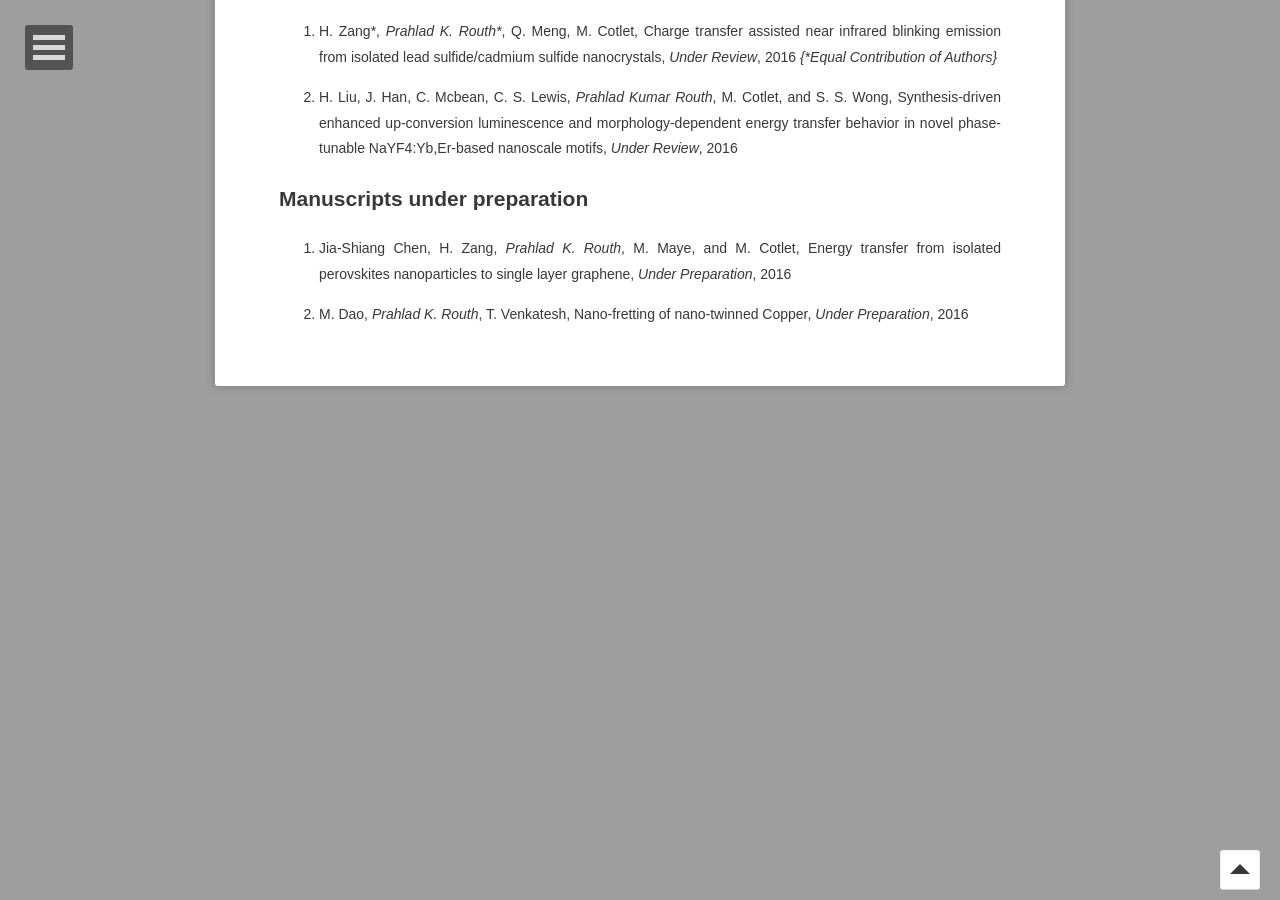
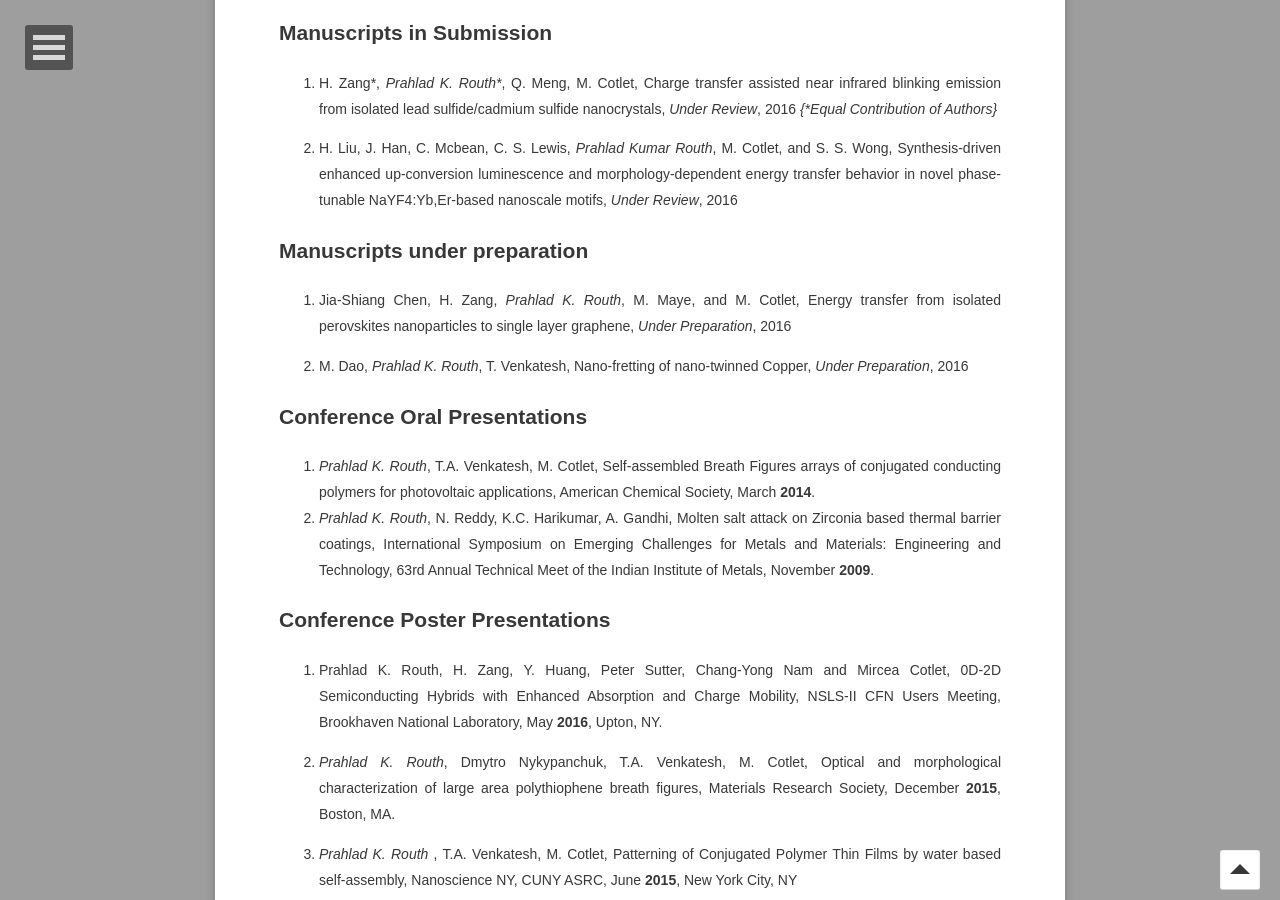
Before and after one commit to vigyan16/vigyan16.github.io, a Jekyll site: the page built from publications/index.md, in a window 1280 px wide and 900 px high, scrolled down 703 px. Built offline with Jekyll 4.4.1, drawn with Linux system fonts in a browser that asks for light colours; some web fonts are replaced; some of the changed text lies outside the part shown.

Commit message:
Publications updated

```diff
--- a/publications/index.md
+++ b/publications/index.md
@@ -6,9 +6,9 @@
 
 ## Peer-Reviewed Publications
 
-1. H. Zang\*, _Prahlad K. Routh\*_, Y. Huang\*, J.S. Chen, E. Sutter, P. Sutter and M. Cotlet, [**ACS Nano**](http://doi.org/10.1021/acsnano.6b01538), 10(4), **2016** _{\*Equal Contribution of Authors}_
+1. H. Zang\*, _Prahlad K. Routh\*_, Y. Huang\*, J.S. Chen, E. Sutter, P. Sutter and M. Cotlet, Nonradiative Energy Transfer from Individual CdSe/ZnS Quantum Dots to Single-Layer and Few-Layer Tin Disulfide, [**ACS Nano**](http://doi.org/10.1021/acsnano.6b01538), 10(4), **2016** _{\*Equal Contribution of Authors}_
 
-2. _Prahlad K. Routh_, D. Nykypanchuk, T.A. Venkatesh, M. Cotlet, [**Advanced Functional Materials**](http://doi.org/10.1002/adfm.201502463), 25(37), **2015** [__Highlighted as journal cover paper__](http://doi.org/10.1002/adfm.201570244)
+2. _Prahlad K. Routh_, D. Nykypanchuk, T.A. Venkatesh, M. Cotlet, Long Range Self-Assembly of Polythiophene Breath Figures: Optical and Morphological Characterization, [**Advanced Functional Materials**](http://doi.org/10.1002/adfm.201502463), 25(37), **2015** [__Highlighted as journal cover paper__](http://doi.org/10.1002/adfm.201570244)
 
 3. Y. Park\*, Z. Liu\*, _Prahlad K. Routh\*_, C. Kuo, Y. Park, H. Tsai, J. Martinez, A. Shreve, M. Cotlet, and H.L. Wang, DNA-assisted photoinduced charge transfer between a cationic poly (phenylene vinylene) and a cationic fullerene, [**Phys. Chem. Chem. Phys.**](http://doi.org/10.1039/C5CP01309G), 17(24), **2015**
 
@@ -23,3 +23,25 @@
 1. Jia-Shiang Chen, H. Zang, _Prahlad K. Routh_, M. Maye, and M. Cotlet, Energy transfer from isolated perovskites nanoparticles to single layer graphene, _Under Preparation_, 2016
 
 2. M. Dao, _Prahlad K. Routh_,  T. Venkatesh, Nano-fretting of nano-twinned Copper, _Under Preparation_, 2016
+
+
+## Conference Oral Presentations
+1. *Prahlad K. Routh*, T.A. Venkatesh, M. Cotlet, Self-assembled Breath Figures arrays of conjugated conducting polymers for photovoltaic applications,  American Chemical Society, March **2014**.
+2. *Prahlad K. Routh*, N. Reddy, K.C. Harikumar, A. Gandhi, Molten salt attack on Zirconia based thermal barrier coatings, International Symposium on Emerging Challenges for Metals and Materials: Engineering and Technology, 63rd Annual Technical Meet of the  Indian Institute of Metals, November **2009**.
+
+## Conference Poster Presentations
+[//]: <> ( 1.  Prahlad K. Routh, H. Zang, Y. Huang, Peter Sutter, Chang-Yong Nam and Mircea Cotlet, 0D-2D Semiconducting Hybrids with Enhanced Absorption and Charge Mobility, Gordon Research Conference, June **2016**, Upton, NY.)
+
+1.  Prahlad K. Routh, H. Zang, Y. Huang, Peter Sutter, Chang-Yong Nam and Mircea Cotlet, 0D-2D Semiconducting Hybrids with Enhanced Absorption and Charge Mobility, NSLS-II CFN Users Meeting, Brookhaven National Laboratory, May **2016**, Upton, NY.
+1.  *Prahlad K. Routh*, Dmytro Nykypanchuk, T.A. Venkatesh, M. Cotlet, Optical and morphological characterization of large area polythiophene breath figures, Materials Research Society, December  **2015**, Boston, MA.
+
+2.  *Prahlad K. Routh* , T.A. Venkatesh, M. Cotlet, Patterning of Conjugated Polymer Thin Films by water based self-assembly, Nanoscience NY, CUNY ASRC, June   **2015**, New York City, NY
+
+ 3.   *Prahlad K. Routh* , T.A. Venkatesh, M. Cotlet, Patterning of Conjugated Polymer Thin Films by water based self-assembly, Materials Research Society, December  **2014**, Boston, MA
+
+ 4.   *Prahlad K. Routh* , T.A. Venkatesh, M. Cotlet, Ordered Microporous Breath Figures from Regio-Regular Polythiophenes, NSLS-CFN User Meeting, May **2014**,  Upton, NY
+
+
+5.  **Best Poster Award:** *Prahlad K. Routh*, T.A. Venkatesh, M. Cotlet, Ordered Microporous Breath Figures from Regio-Regular Polythiophenes, Advanced Energy Conference, April **2014**,   Albany, NY
+
+[//]: <> (H. Zang, *Prahlad K. Routh* , and M. Cotlet. **Poster:  **Regulating the intermittency of CdSe/ZnS quantum dots through controlled charge transfer, American Chemical Society, August   ** 2014 **, Vol. 248, 1155)
```
Also changed, not shown: 2 other files.
